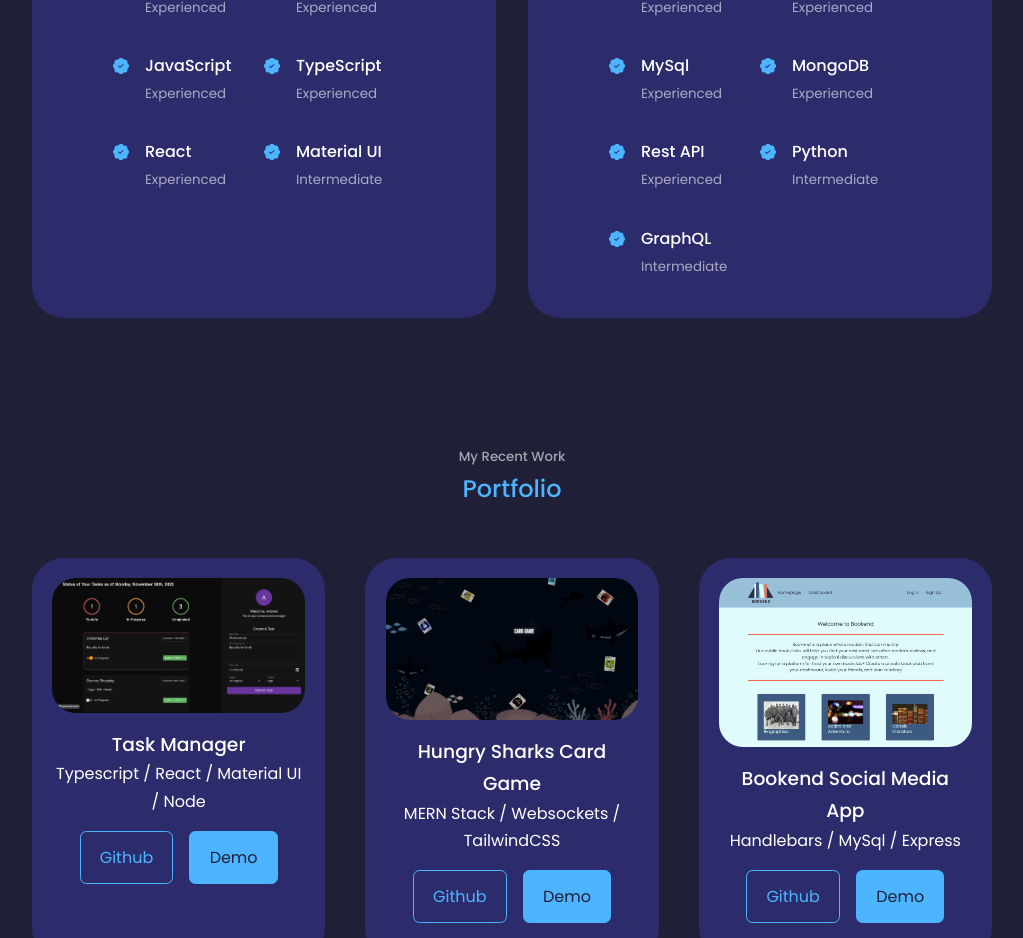
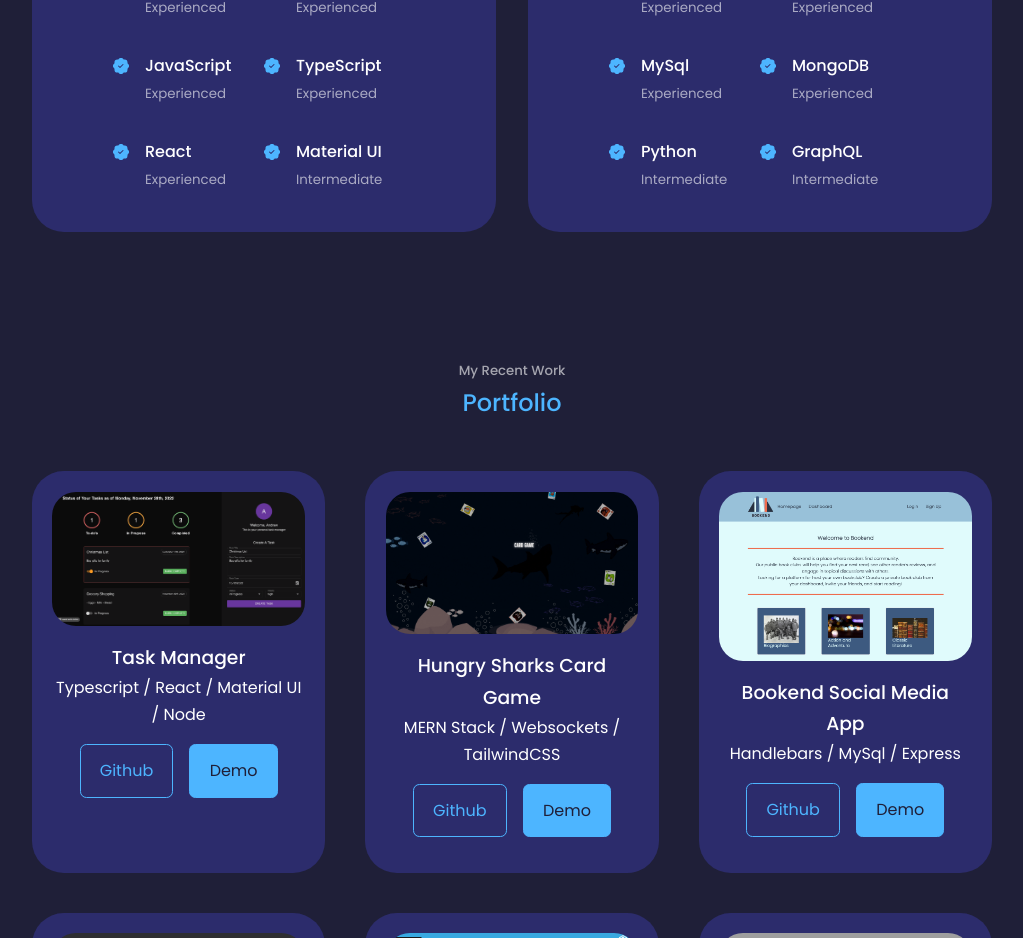
Before and after one commit to atmason90/new-react-portfolio, a React (Create React App) app: page / in a window 1280 px wide. Shown: the part 2171-3109 px from the top of the page, without its empty margins (128-1151 px from the left). Built offline with nearby package versions, Linux system fonts and the light colour scheme; grey boxes are pictures that could not be loaded.

Commit message:
edit experience component

```diff
--- a/src/components/experience/Experience.jsx
+++ b/src/components/experience/Experience.jsx
@@ -90,13 +90,6 @@
           <article className='experience__details'>
             <BsPatchCheckFill className='experience__details-icon'/>
             <div>
-              <h4>Rest API</h4>
-              <small className='text-light'>Experienced</small>
-            </div>
-          </article>
-          <article className='experience__details'>
-            <BsPatchCheckFill className='experience__details-icon'/>
-            <div>
               <h4>Python</h4>
               <small className='text-light'>Intermediate</small>
             </div>
```
Also changed, not shown: 10 other files (tests, documents, lock files or other folders).
